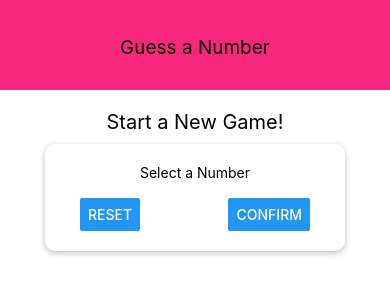
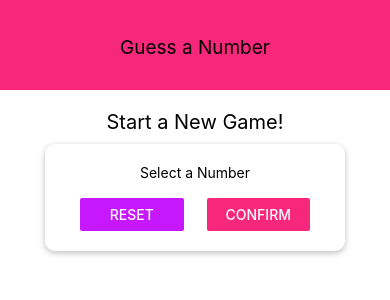
Before and after one commit to deegrams221/RN-Guess-Number, a React Native app: screen / in a window 390 px wide. Shown: the top 300 px of the page. Built offline with nearby package versions, Linux system fonts and the light colour scheme.

Commit message:
added reusable colors

```diff
--- a/components/Header.js
+++ b/components/Header.js
@@ -1,5 +1,6 @@
 import React from 'react';
 import { View, Text, StyleSheet} from 'react-native';
+import Colors from '../constants/colors';
 
 const Header = props => {
   return (
@@ -14,7 +15,7 @@
     width: '100%',
     height: 90,
     paddingTop: 36,
-    backgroundColor: '#f7287b',
+    backgroundColor: Colors.primary,
     alignItems: 'center',
   },
   headerTitle: {
--- /dev/null
+++ b/constants/colors.js
@@ -0,0 +1,4 @@
+export default {
+  primary: '#f7287b',
+  accent: '#c717fc',
+};
--- a/screens/StartGameScreen.js
+++ b/screens/StartGameScreen.js
@@ -1,7 +1,7 @@
 import React from 'react';
 import { View, Text, StyleSheet, TextInput, Button } from 'react-native';
 import Card from '../components/Card';
-
+import Colors from '../constants/colors';
 
 const StartGameScreen = props => {
   return (
@@ -11,8 +11,8 @@
         <Text>Select a Number</Text>
         <TextInput />
         <View style={styles.buttonContainer}>
-          <Button title='Reset' onPress={() => {}} />
-          <Button title='Confirm' onPress={() => {}} />
+          <View style={styles.button}><Button title='Reset' onPress={() => {}} color={Colors.accent} /></View>
+          <View style={styles.button}><Button title='Confirm' onPress={() => {}} color={Colors.primary} /></View>
         </View>
       </Card>
     </View>
@@ -40,6 +40,9 @@
     justifyContent: 'space-between',
     paddingHorizontal: 15,
   },
+  button: {
+    width: '45%',
+  },
 });
 
 export default StartGameScreen;
```
